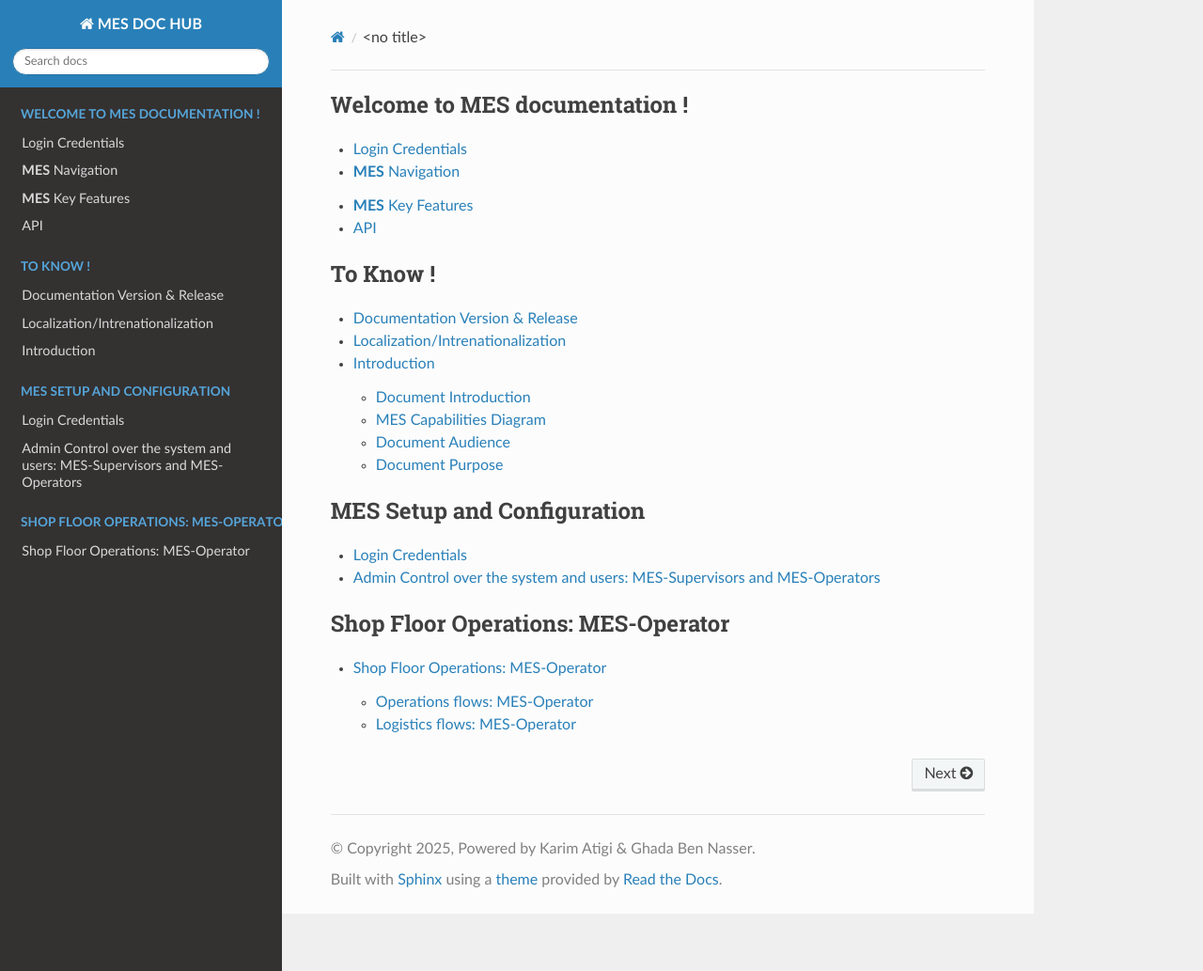
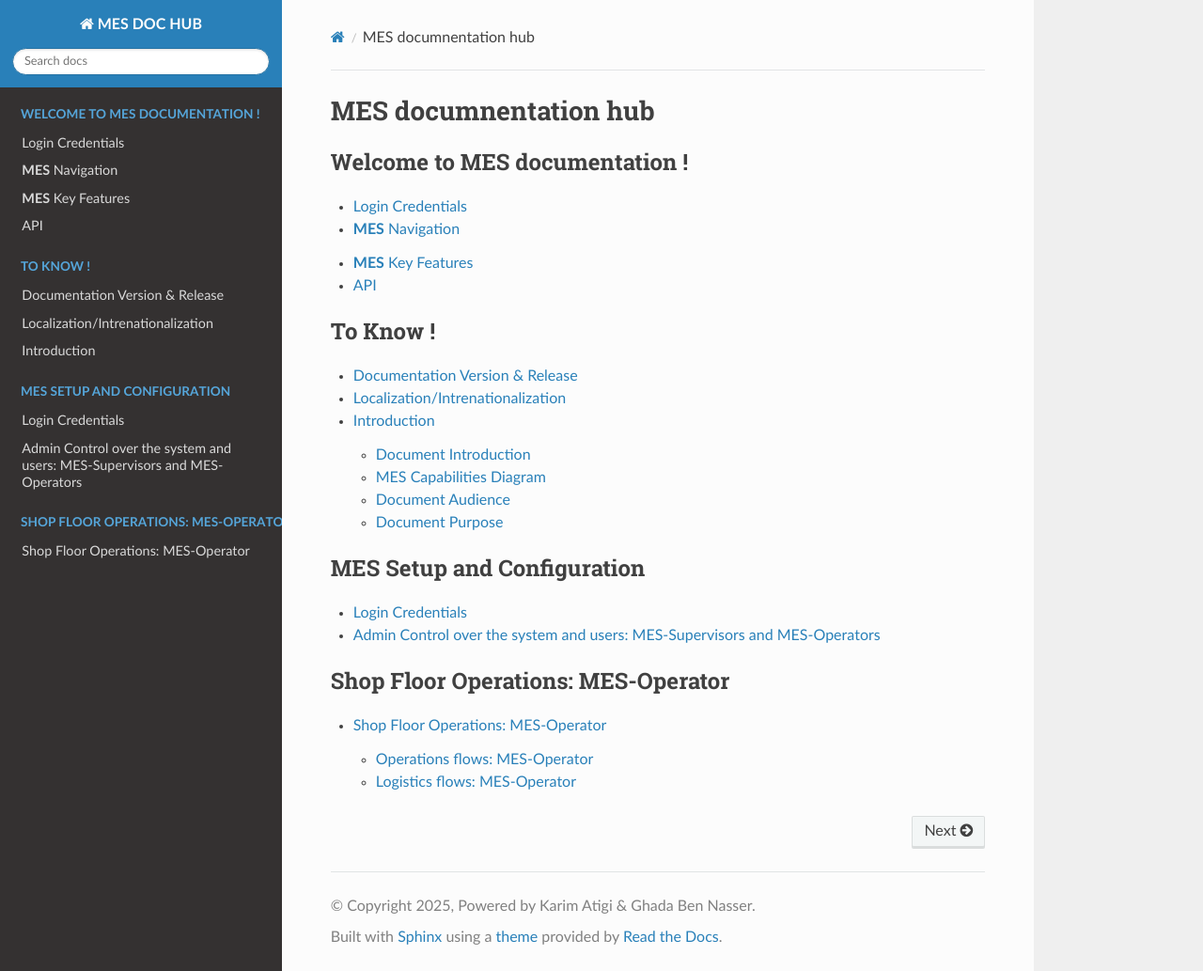
Before and after one commit to ghadiben0/-rtd-tutorial-ghadi2, a Sphinx documentation site: the page built from docs/source/index.rst, in a window 1280 px wide and 1033 px high. Shown: the whole window at 94% size. Built offline with Sphinx 7.4.7 and the Read the Docs theme 3.1.0, drawn with Linux system fonts in a browser that asks for light colours.

Commit message:
Update index.rst

```diff
--- a/docs/source/index.rst
+++ b/docs/source/index.rst
@@ -1,3 +1,6 @@
+MES documnentation hub
+========================
+
 .. toctree::
    :maxdepth: 2
    :caption: Welcome to MES documentation !
```
